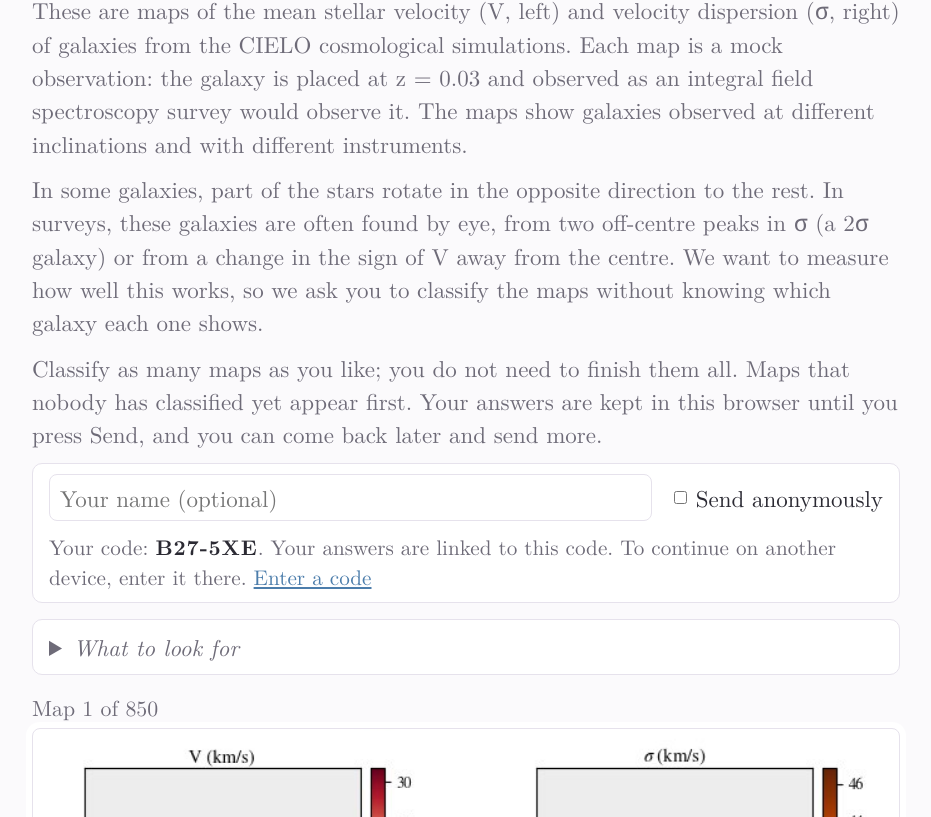
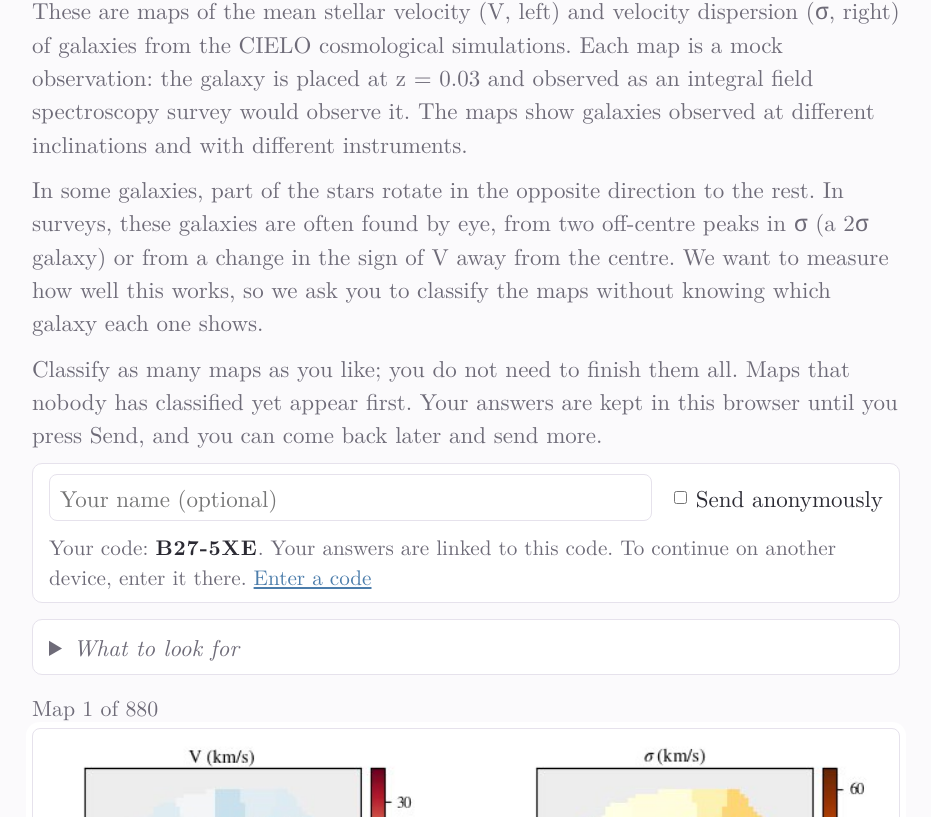
Before and after one commit to cicasanueva/cielo-maps, a plain HTML site: page index.html in a window 1280 px wide. Shown: the part 135-952 px from the top of the page, without its empty margins (174-1105 px from the left). Drawn offline with Linux system fonts and the light colour scheme; no server answers.

Commit message:
Add 30 maps

```diff
--- a/index.html
+++ b/index.html
@@ -125,7 +125,7 @@ body { font-size: 1rem; }
 // Answers go to a Google Apps Script web app (URL in config.js) that appends them to a private Google Sheet; no sign-in for whoever answers.
 const ENDPOINT = (window.CIELO_ENDPOINT || '').trim();
 (function () {
-  const N = 850, PER = 10;
+  const N = 880, PER = 10;
   const CODES = Array.from({ length: N }, (_, i) => 'C' + String(i + 1).padStart(3, '0'));
   const $ = (id) => document.getElementById(id);
   const store = {
```
Also changed, not shown: s/85.jpg (added), s/86.jpg (added), s/87.jpg (added).
